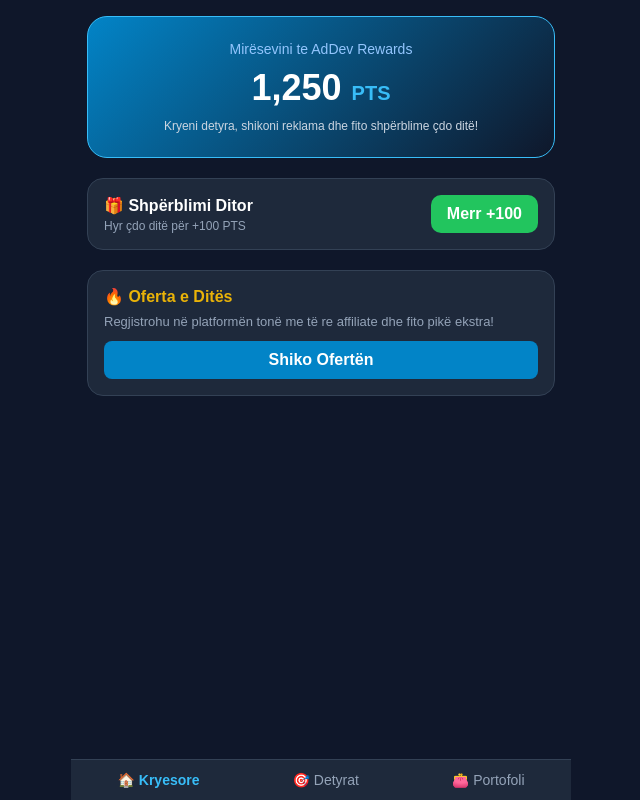
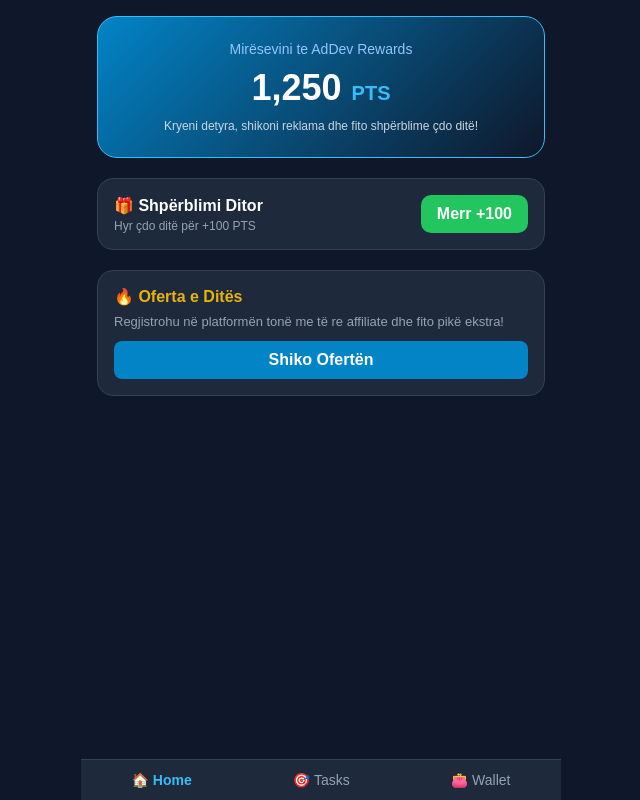
Before and after one commit to Fidaniii812/addev-miniapp, a React (Vite) app: page / in a window 1280 px wide. Shown: the whole page, without its empty margins (319-959 px from the left). Built offline with nearby package versions, Linux system fonts and the light colour scheme.

Commit message:
Update App component styles and button labels

```diff
--- a/src/App.tsx
+++ b/src/App.tsx
@@ -7,15 +7,15 @@
   const [activeTab, setActiveTab] = useState<"home" | "tasks" | "wallet">("home");
 
   return (
-    <div style={{ background: "#0f172a", minHeight: "100vh", color: "#fff" }}>
-      {/* Përmbajtja e Faqes */}
-      <main style={{ maxWidth: "500px", margin: "0 auto" }}>
+    <div style={{ background: "#0f172a", minHeight: "100vh", color: "#fff", fontFamily: "sans-serif" }}>
+      {/* Active View */}
+      <main style={{ maxWidth: "480px", margin: "0 auto" }}>
         {activeTab === "home" && <Home />}
         {activeTab === "tasks" && <Tasks />}
         {activeTab === "wallet" && <Wallet />}
       </main>
 
-      {/* Bottom Navigation Menu */}
+      {/* Navigation Bar */}
       <nav style={{
         position: "fixed",
         bottom: 0,
@@ -26,7 +26,7 @@
         display: "flex",
         justifyContent: "space-around",
         padding: "12px 0",
-        maxWidth: "500px",
+        maxWidth: "480px",
         margin: "0 auto"
       }}>
         <button
@@ -40,7 +40,7 @@
             fontSize: "14px"
           }}
         >
-          🏠 Kryesore
+          🏠 Home
         </button>
 
         <button
@@ -54,7 +54,7 @@
             fontSize: "14px"
           }}
         >
-          🎯 Detyrat
+          🎯 Tasks
         </button>
 
         <button
@@ -68,7 +68,7 @@
             fontSize: "14px"
           }}
         >
-          👛 Portofoli
+          👛 Wallet
         </button>
       </nav>
     </div>
```
